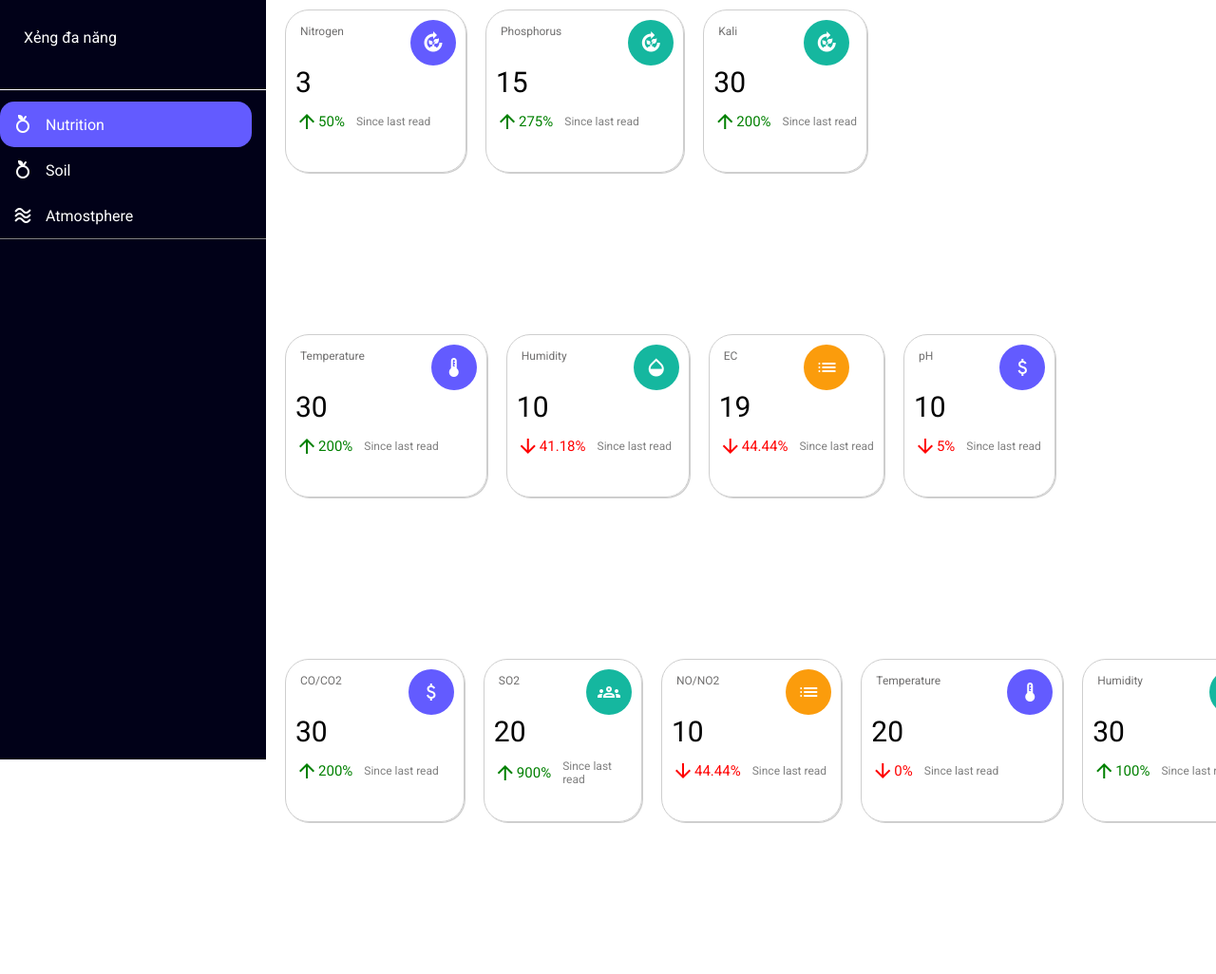
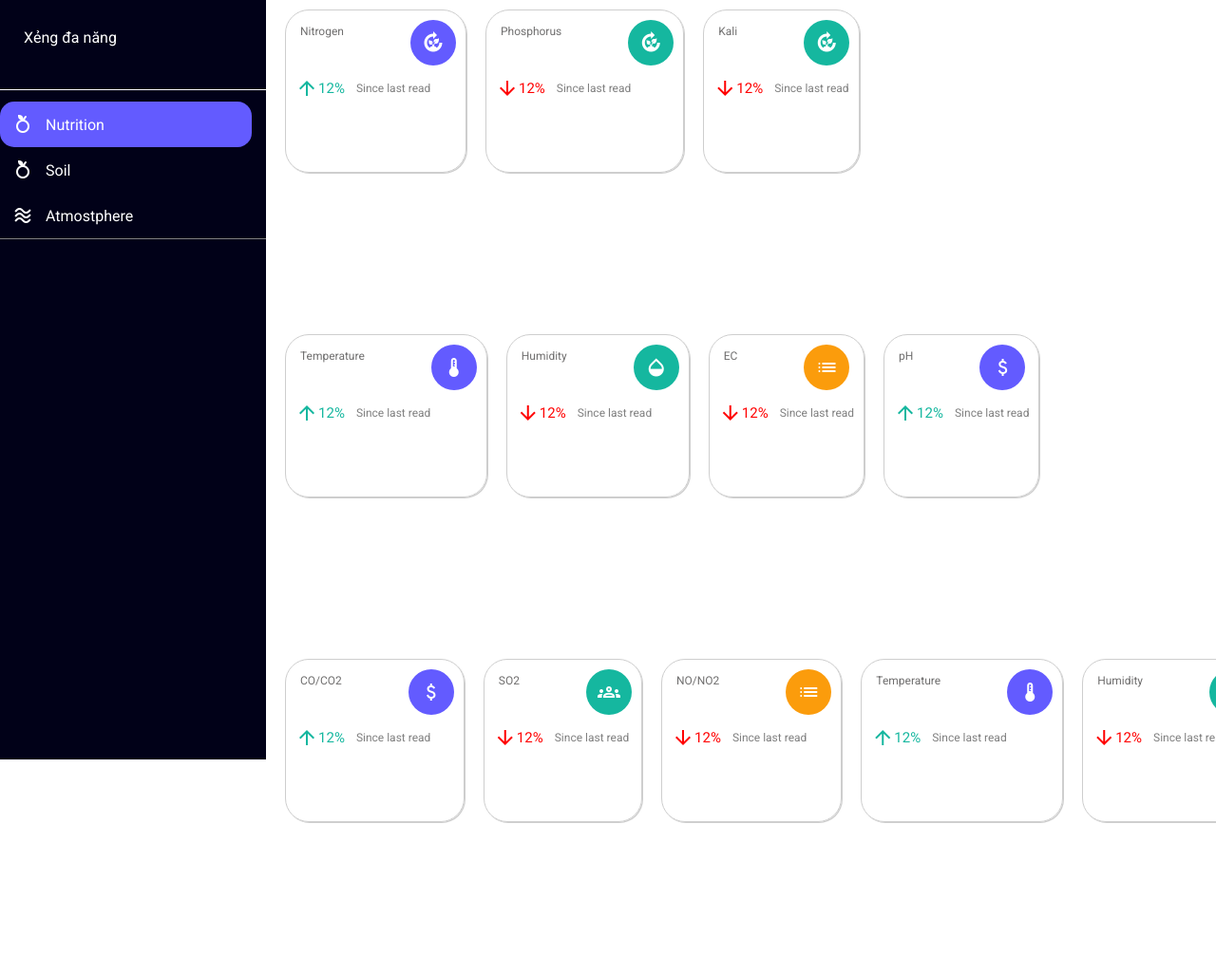
Before and after one commit to LeVietHa05/visef_CB_xengThongMinh_sv, a website: page public/views/index.html in a window 1280 px wide. Shown: the top 1026 px of the page at 95% size. Drawn offline with nearby package versions, Linux system fonts and the light colour scheme; files that its build step writes are made by us from their sources; no server answers.

Commit message:
udpate ui

```diff
--- a/public/views/index.html
+++ b/public/views/index.html
@@ -155,10 +155,10 @@
                 </span>
               </div>
             </div>
-            <div class="fs-30 pb-12" id="s_temp"></div>
+            <div class="fs-30 pb-12" id="soilTemp"></div>
             <div class="flex-container">
               <div class="con-title3">
-                <div class="con-title1 fs-15 pr-12" id="s_temp-increase">
+                <div class="con-title1 fs-15 pr-12" id="soilTemp-increase">
                   <span class="material-symbols-outlined">
                     arrow_upward
                   </span>
@@ -179,10 +179,10 @@
                 </span>
               </div>
             </div>
-            <div class="fs-30 pb-12" id="s_humi"></div>
+            <div class="fs-30 pb-12" id="soilMoisture"></div>
             <div class="flex-container">
               <div class="con-title3">
-                <div class="con-title1 fs-15 pr-12" id="s_humi-increase" style="color: red;">
+                <div class="con-title1 fs-15 pr-12" id="soilMoisture-increase" style="color: red;">
                   <span class="material-symbols-outlined">
                     arrow_downward
                   </span>
@@ -331,10 +331,10 @@
                 </span>
               </div>
             </div>
-            <div class="fs-30 pb-12" id="a_temp"></div>
+            <div class="fs-30 pb-12" id="temp"></div>
             <div class="flex-container">
               <div class="con-title3">
-                <div class="con-title1 fs-15 pr-12" id="a_temp-increase">
+                <div class="con-title1 fs-15 pr-12" id="temp-increase">
                   <span class="material-symbols-outlined">
                     arrow_upward
                   </span>
@@ -355,10 +355,10 @@
                 </span>
               </div>
             </div>
-            <div class="fs-30 pb-12" id="a_humi"></div>
+            <div class="fs-30 pb-12" id="humi"></div>
             <div class="flex-container">
               <div class="con-title3">
-                <div class="con-title1 fs-15 pr-12" id="a_humi-increase" style="color: red;">
+                <div class="con-title1 fs-15 pr-12" id="humi-increase" style="color: red;">
                   <span class="material-symbols-outlined">
                     arrow_downward
                   </span>
@@ -384,27 +384,21 @@
 
     <script src="https://cdn.jsdelivr.net/npm/chart.js"></script>
     <script>
-      let lastData = {
-        n: 2, p: 4, k: 10, s_temp: 10, s_humi: 17, ph: 18, ec: 20,
-        co2: 10, so2: 2, no2: 18, a_temp: 20, a_humi: 15
-      }
-      let currentData = {
-        n: 3, p: 15, k: 30, s_temp: 30, s_humi: 10, ph: 10, ec: 19,
-        co2: 30, so2: 20, no2: 10, a_temp: 20, a_humi: 30
-      }
 
       function calculatePercentIncreased(last, cur) {
         return (cur - last) / last * 100;
       }
 
-      let infos = ['#n', '#p', '#k', '#s_temp', '#s_humi', '#ph', '#ec',
-        '#co2', '#so2', '#no2', '#a_temp', '#a_humi']
-      let infos_increase = ['#n-increase', '#p-increase', '#k-increase', '#s_temp-increase', '#s_humi-increase', '#ec-increase', '#ph-increase',
-        '#co2-increase', '#so2-increase', '#no2-increase', '#a_temp-increase', '#a_humi-increase']
+      let infos = ['#n', '#p', '#k', '#soilTemp', '#soilMoisture', '#ec', '#ph',
+        '#co2', '#so2', '#no2', '#temp', '#humi']
+      let infos_increase = ['#n-increase', '#p-increase', '#k-increase', '#soilTemp-increase', '#soilMoisture-increase', '#ec-increase', '#ph-increase',
+        '#co2-increase', '#so2-increase', '#no2-increase', '#temp-increase', '#humi-increase']
       let infos_element = []
       let infos_increase_element = []
 
-      function updateInfo() {
+      function updateInfo(lastData, currentData) {
+        console.log(lastData)
+        console.log(currentData)
         for (let i = 0; i < infos.length; i++) {
           let key = infos[i].slice(1)
           infos_element.push(document.querySelector(infos[i]))
@@ -421,8 +415,6 @@
         }
       }
 
-      updateInfo();
-      // TODO: add the avtive class to nav when click
       //using DOM to get element
       let nav_titles = document.querySelectorAll('.nav-title')
       nav_titles.forEach(element => {
@@ -455,6 +447,7 @@
           chartData = data.chartData;
           chartLabel = data.chartLabel;
           chartGen(chartData, chartLabel)
+          updateInfo(data.original[data.original.length - 2], data.original[data.original.length - 1])
         })
 
       function chartGen(chartData, chartLabel) {
@@ -465,7 +458,7 @@
               labels: chartLabel,
               datasets: chartLabels[i].map((chartID, index) => {
                 return {
-                  lables: chartID,
+                  label: chartID,
                   data: chartData[i][index],
                   borderWidth: 1
                 }
```
Also changed, not shown: routes/index.js (+17 -14 lines).
